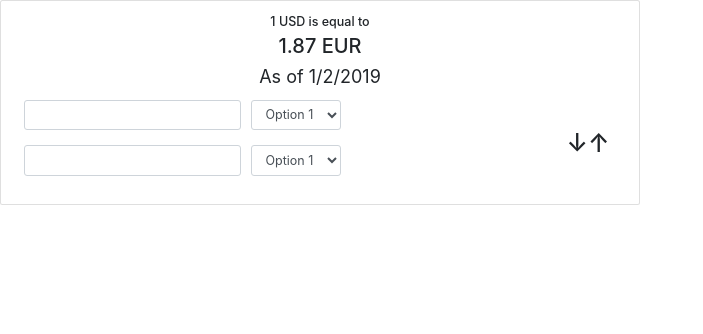
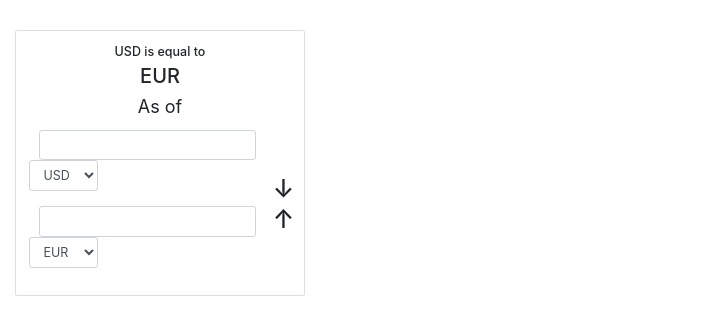
Before and after one commit to ticotheps/currency-converter, a React (Create React App) app in the folder satoshi-converter-app/: page / in a window 1280 px wide. Shown: the top 334 px of the page, without its empty margins (0-703 px from the left). Built offline with nearby package versions, Linux system fonts and the light colour scheme.

Commit message:
Create .map() function to iterate over this.state.currencies array and added props to <select> elements

```diff
--- a/satoshi-converter-app/src/components/Converter.js
+++ b/satoshi-converter-app/src/components/Converter.js
@@ -6,30 +6,51 @@ class Converter extends React.Component {
         currencies: ['USD', 'AUD', 'SGD', 'PHP', 'EUR'],
         base: 'USD',
         amount: '',
-        convertTo: '',
+        convertTo: 'EUR',
         result: '',
         date: ''
     }
 
     render() {
+        const { currencies, base, amount, convertTo, result, date } = this.state;
         return (
+            <div className="container my-5">
+                <div className="row">
+                    <div className="col-lg-6">
                         <div className="card card-body">
-                <h5>1 USD is equal to</h5>
-                <h2>1.87 EUR</h2>
-                <p>As of 1/2/2019</p>
+                            <h5>{amount} {base} is equal to</h5>
+                            <h2>{result} {convertTo}</h2>
+                            <p>As of {date}</p>
                             <div className="row">
                                 <div className="col-lg-10 col-md-10">
                                     <form className="form-inline mb-4">
                                         <input className="form-control form-control-lg mx-3"/>
-                            <select className="form-control form-control-lg">
-                                <option>Option 1</option>
+                                        <select
+                                            name="base"
+                                            value={base}
+                                            onChange={this.handleSelect}
+                                            className="form-control form-control-lg"
+                                        >
+                                            {currencies.map(currency =>
+                                                <option key={currency} value={currency}>
+                                                    {currency}
+                                                </option>
+                                            )}
                                         </select>
                                     </form>
-
                                     <form className="form-inline mb-4">
                                         <input className="form-control form-control-lg mx-3"/>
-                            <select className="form-control form-control-lg">
-                                <option>Option 1</option>
+                                        <select
+                                            name="convertTo"
+                                            value={convertTo}
+                                            onChange={this.handleSelect}
+                                            className="form-control form-control-lg"
+                                        >
+                                            {currencies.map(currency =>
+                                                <option key={currency} value={currency}>
+                                                    {currency}
+                                                </option>
+                                            )}
                                         </select>
                                     </form>
                                 </div>
@@ -38,6 +59,9 @@ class Converter extends React.Component {
                                 </div>
                             </div>
                         </div>
+                    </div>
+                </div>
+            </div>
         );
     }
 }
```
Lines whose indentation alone changed are shown as unchanged.
